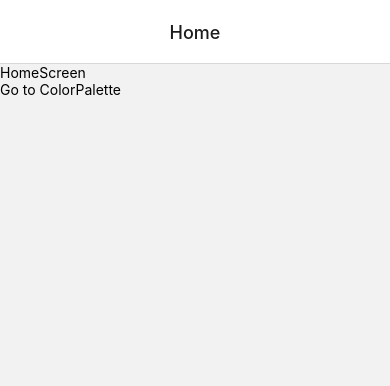
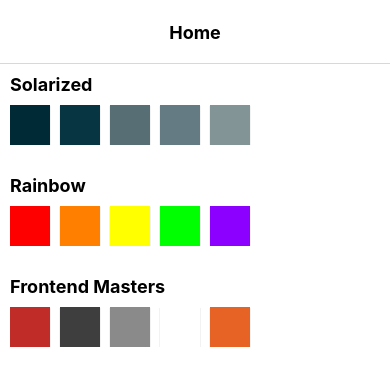
Before and after one commit to herdeybayor/AwesomeProject, a React Native app: screen /Home in a window 390 px wide. Shown: the top 386 px of the page. Built offline with nearby package versions, Linux system fonts and the light colour scheme.

Commit message:
success: navigation success ✅

```diff
--- a/App.tsx
+++ b/App.tsx
@@ -1,27 +1,29 @@
 import { NavigationContainer } from "@react-navigation/native";
 import { createNativeStackNavigator } from "@react-navigation/native-stack";
-import { HomeScreen } from "./screens";
-import ColorPalette from "./screens/ColorPalette";
+import { ColorPalette, HomeScreen } from "./screens";
+import { RootStackParamList } from "./typings";
 
 const App = () => {
-  const Stack = createNativeStackNavigator();
+  const Stack = createNativeStackNavigator<RootStackParamList>();
+  Stack.Navigator.defaultProps = {
+    screenOptions: {
+      headerShown: true,
+      headerStyle: {
+        backgroundColor: "white",
+      },
+      headerTintColor: "black",
+      headerTitleStyle: {
+        fontWeight: "bold",
+      },
+      animation: "slide_from_right",
+      headerTitleAlign: "center",
+    },
+  };
   return (
     <NavigationContainer>
       <Stack.Navigator>
-        <Stack.Screen
-          name="Home"
-          component={HomeScreen}
-          options={{ headerTitleAlign: "center" }}
-        />
-        <Stack.Screen
-          name="ColorPalette"
-          component={ColorPalette}
-          options={{
-            title: "Color Palette",
-            animation: "slide_from_right",
-            headerTitleAlign: "center",
-          }}
-        />
+        <Stack.Screen name="Home" component={HomeScreen} />
+        <Stack.Screen name="ColorPalette" component={ColorPalette} />
       </Stack.Navigator>
     </NavigationContainer>
   );
--- a/components/ColorBox.tsx
+++ b/components/ColorBox.tsx
@@ -21,9 +21,10 @@
         style={[
           styles.boxText,
           {
-            color: ["Base2", "Base3"].includes(box.color.name)
-              ? "black"
-              : "white",
+            color:
+              parseInt(box.color.hex.replace("#", ""), 16) > 0xffffff / 2
+                ? "black"
+                : "white",
           },
         ]}
       >
--- /dev/null
+++ b/components/PalettePreview.tsx
@@ -0,0 +1,58 @@
+import {
+  FlatList,
+  StyleSheet,
+  Text,
+  TouchableOpacity,
+  View,
+} from "react-native";
+import React from "react";
+import { Box } from "../typings";
+
+type Props = {
+  handlePress: () => void;
+  palette: {
+    title: string;
+    data: Box[];
+  };
+};
+
+const PalettePreview = ({ handlePress, palette }: Props) => {
+  return (
+    <TouchableOpacity onPress={handlePress}>
+      <Text style={styles.heading}>{palette.title}</Text>
+      <FlatList
+        style={styles.list}
+        data={palette.data.slice(0, 5)}
+        keyExtractor={(item) => item.id}
+        renderItem={({ item }) => (
+          <View style={[styles.color, { backgroundColor: item.color.hex }]} />
+        )}
+        horizontal={true}
+      />
+    </TouchableOpacity>
+  );
+};
+
+export default PalettePreview;
+
+const styles = StyleSheet.create({
+  heading: {
+    fontSize: 18,
+    fontWeight: "bold",
+    marginBottom: 10,
+  },
+  list: {
+    flexDirection: "row",
+    marginBottom: 30,
+  },
+  color: {
+    shadowColor: "#000",
+    shadowOffset: { width: 0, height: 1 },
+    shadowOpacity: 0.3,
+    shadowRadius: 1,
+    elevation: 2,
+    height: 40,
+    width: 40,
+    marginRight: 10,
+  },
+});
--- a/components/index.ts
+++ b/components/index.ts
@@ -1 +1,2 @@
 export { default as ColorBox } from "./ColorBox";
+export { default as PalettePreview } from "./PalettePreview";
--- a/screens/ColorPalette.tsx
+++ b/screens/ColorPalette.tsx
@@ -2,130 +2,19 @@
 import { StyleSheet, Text, View } from "react-native";
 import { FlatList } from "react-native-gesture-handler";
 import { ColorBox } from "../components";
-import { Box } from "../typings";
+import { RootStackParamList } from "../typings";
+import { NativeStackScreenProps } from "@react-navigation/native-stack";
 
-const ColorPalette = () => {
-  const BOXES: Box[] = [
-    {
-      id: "0",
-      color: {
-        name: "Base03",
-        hex: "#002b36",
-      },
-    },
-    {
-      id: "1",
-      color: {
-        name: "Base02",
-        hex: "#073642",
-      },
-    },
-    {
-      id: "2",
-      color: {
-        name: "Base01",
-        hex: "#586e75",
-      },
-    },
-    {
-      id: "3",
-      color: {
-        name: "Base00",
-        hex: "#657b83",
-      },
-    },
-    {
-      id: "4",
-      color: {
-        name: "Base0",
-        hex: "#839496",
-      },
-    },
-    {
-      id: "5",
-      color: {
-        name: "Base1",
-        hex: "#93a1a1",
-      },
-    },
-    {
-      id: "6",
-      color: {
-        name: "Base2",
-        hex: "#eee8d5",
-      },
-    },
-    {
-      id: "7",
-      color: {
-        name: "Base3",
-        hex: "#fdf6e3",
-      },
-    },
-    {
-      id: "8",
-      color: {
-        name: "Yellow",
-        hex: "#b58900",
-      },
-    },
-    {
-      id: "9",
-      color: {
-        name: "Orange",
-        hex: "#cb4b16",
-      },
-    },
-    {
-      id: "10",
-      color: {
-        name: "Red",
-        hex: "#dc322f",
-      },
-    },
-    {
-      id: "11",
-      color: {
-        name: "Magenta",
-        hex: "#d33682",
-      },
-    },
-    {
-      id: "12",
-      color: {
-        name: "Violet",
-        hex: "#6c71c4",
-      },
-    },
-    {
-      id: "13",
-      color: {
-        name: "Blue",
-        hex: "#268bd2",
-      },
-    },
-    {
-      id: "14",
-      color: {
-        name: "Cyan",
-        hex: "#2aa198",
-      },
-    },
-    {
-      id: "15",
-      color: {
-        name: "Green",
-        hex: "#859900",
-      },
-    },
-  ];
+type Props = NativeStackScreenProps<RootStackParamList, "ColorPalette">;
+
+const ColorPalette = ({ route, navigation }: Props) => {
+  React.useLayoutEffect(() => {
+    navigation.setOptions({ title: route.params.title });
+  }, [navigation, route]);
   return (
     <View style={styles.container}>
-      <Text style={styles.headerText}>
-        Here are some boxes of different colours
-      </Text>
       <FlatList
-        data={BOXES}
+        data={route.params.data}
         renderItem={({ item }) => <ColorBox box={item} />}
         keyExtractor={(item) => item.id}
         ListEmptyComponent={<Text>No boxes</Text>}
@@ -142,11 +31,4 @@
     padding: 10,
     flex: 1,
   },
-  safeArea: {
-    flex: 1,
-  },
-  headerText: {
-    fontSize: 20,
-    fontWeight: "bold",
-  },
 });
--- a/screens/Home.tsx
+++ b/screens/Home.tsx
@@ -1,25 +1,73 @@
-import { Text, View, TouchableOpacity } from "react-native";
+import { FlatList, StyleSheet } from "react-native";
 import React from "react";
-import { NativeStackNavigationProp } from "@react-navigation/native-stack";
+import { NativeStackScreenProps } from "@react-navigation/native-stack";
+import { Box, RootStackParamList } from "../typings";
+import { PalettePreview } from "../components";
 
-type RootStackParamList = {
-  Home: undefined;
-  ColorPalette: undefined;
-};
-
-type Props = {
-  navigation: NativeStackNavigationProp<RootStackParamList, "Home">;
-};
+type Props = NativeStackScreenProps<RootStackParamList, "Home">;
 
 const HomeScreen = ({ navigation }: Props) => {
+  const BOXES: Box[] = [
+    { id: "0", color: { name: "Base03", hex: "#002b36" } },
+    { id: "1", color: { name: "Base02", hex: "#073642" } },
+    { id: "2", color: { name: "Base01", hex: "#586e75" } },
+    { id: "3", color: { name: "Base00", hex: "#657b83" } },
+    { id: "4", color: { name: "Base0", hex: "#839496" } },
+    { id: "5", color: { name: "Base1", hex: "#93a1a1" } },
+    { id: "6", color: { name: "Base2", hex: "#eee8d5" } },
+    { id: "7", color: { name: "Base3", hex: "#fdf6e3" } },
+    { id: "8", color: { name: "Yellow", hex: "#b58900" } },
+    { id: "9", color: { name: "Orange", hex: "#cb4b16" } },
+    { id: "10", color: { name: "Red", hex: "#dc322f" } },
+    { id: "11", color: { name: "Magenta", hex: "#d33682" } },
+    { id: "12", color: { name: "Violet", hex: "#6c71c4" } },
+    { id: "13", color: { name: "Blue", hex: "#268bd2" } },
+    { id: "14", color: { name: "Cyan", hex: "#2aa198" } },
+    { id: "15", color: { name: "Green", hex: "#859900" } },
+  ];
+
+  const RAINBOW = [
+    { id: "0", color: { name: "Red", hex: "#FF0000" } },
+    { id: "1", color: { name: "Orange", hex: "#FF7F00" } },
+    { id: "2", color: { name: "Yellow", hex: "#FFFF00" } },
+    { id: "3", color: { name: "Green", hex: "#00FF00" } },
+    { id: "4", color: { name: "Violet", hex: "#8B00FF" } },
+  ];
+
+  const FRONTEND_MASTERS = [
+    { id: "0", color: { name: "Red", hex: "#c02d28" } },
+    { id: "1", color: { name: "Black", hex: "#3e3e3e" } },
+    { id: "2", color: { name: "Grey", hex: "#8a8a8a" } },
+    { id: "3", color: { name: "White", hex: "#ffffff" } },
+    { id: "4", color: { name: "Orange", hex: "#e66225" } },
+  ];
+
+  const COLOR_PALETTES = [
+    { title: "Solarized", data: BOXES },
+    { title: "Rainbow", data: RAINBOW },
+    { title: "Frontend Masters", data: FRONTEND_MASTERS },
+  ];
   return (
-    <View>
-      <Text>HomeScreen</Text>
-      <TouchableOpacity onPress={() => navigation.navigate("ColorPalette")}>
-        <Text>Go to ColorPalette</Text>
-      </TouchableOpacity>
-    </View>
+    <FlatList
+      style={styles.list}
+      data={COLOR_PALETTES}
+      keyExtractor={(item) => item.title}
+      renderItem={({ item: box }) => (
+        <PalettePreview
+          handlePress={() => navigation.push("ColorPalette", box)}
+          palette={box}
+        />
+      )}
+    />
   );
 };
 
 export default HomeScreen;
+
+const styles = StyleSheet.create({
+  list: {
+    flex: 1,
+    padding: 10,
+    backgroundColor: "white",
+  },
+});
--- a/screens/index.ts
+++ b/screens/index.ts
@@ -1,2 +1,2 @@
 export { default as HomeScreen } from "./Home";
-export { default as LoginScreen } from "./ColorPalette";
+export { default as ColorPalette } from "./ColorPalette";
--- a/typings.d.ts
+++ b/typings.d.ts
@@ -5,3 +5,8 @@
     hex: string;
   };
 }
+
+export type RootStackParamList = {
+  Home: undefined;
+  ColorPalette: { title: string; data: Box[] };
+};
```
